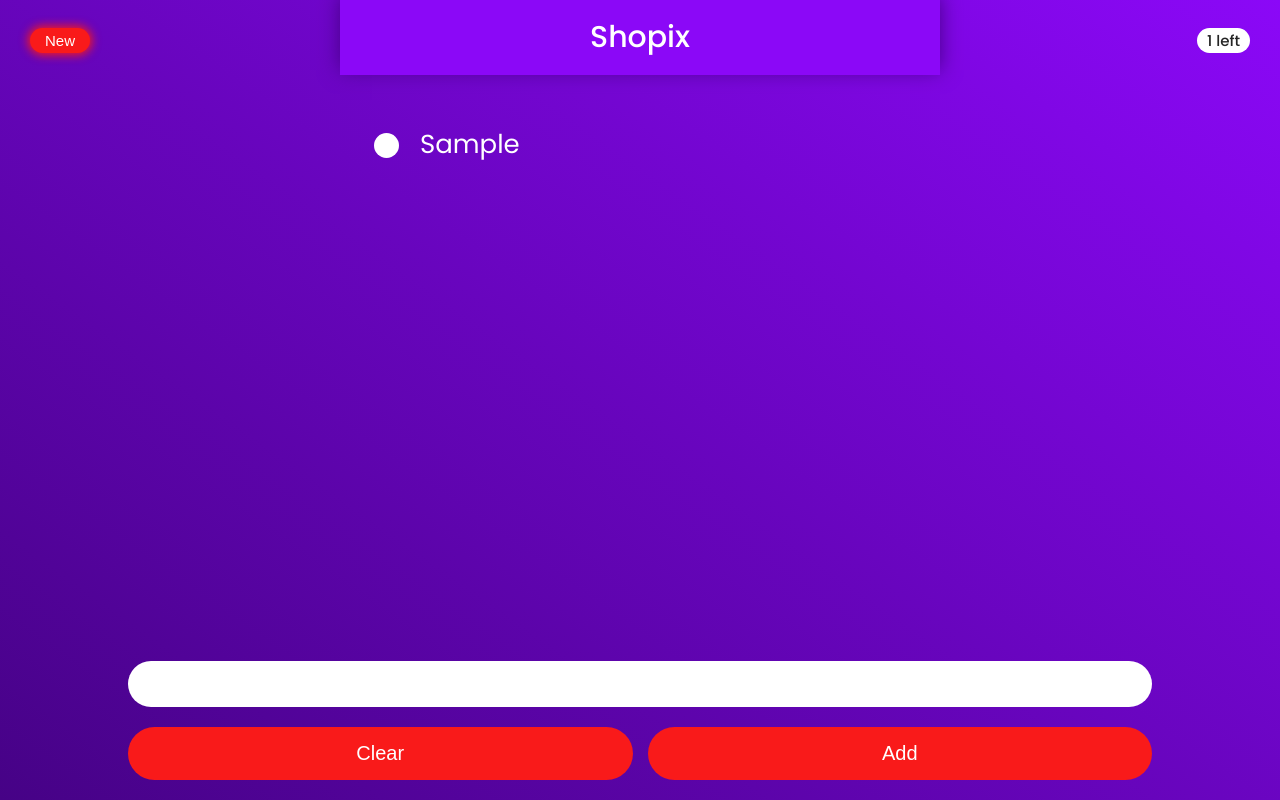
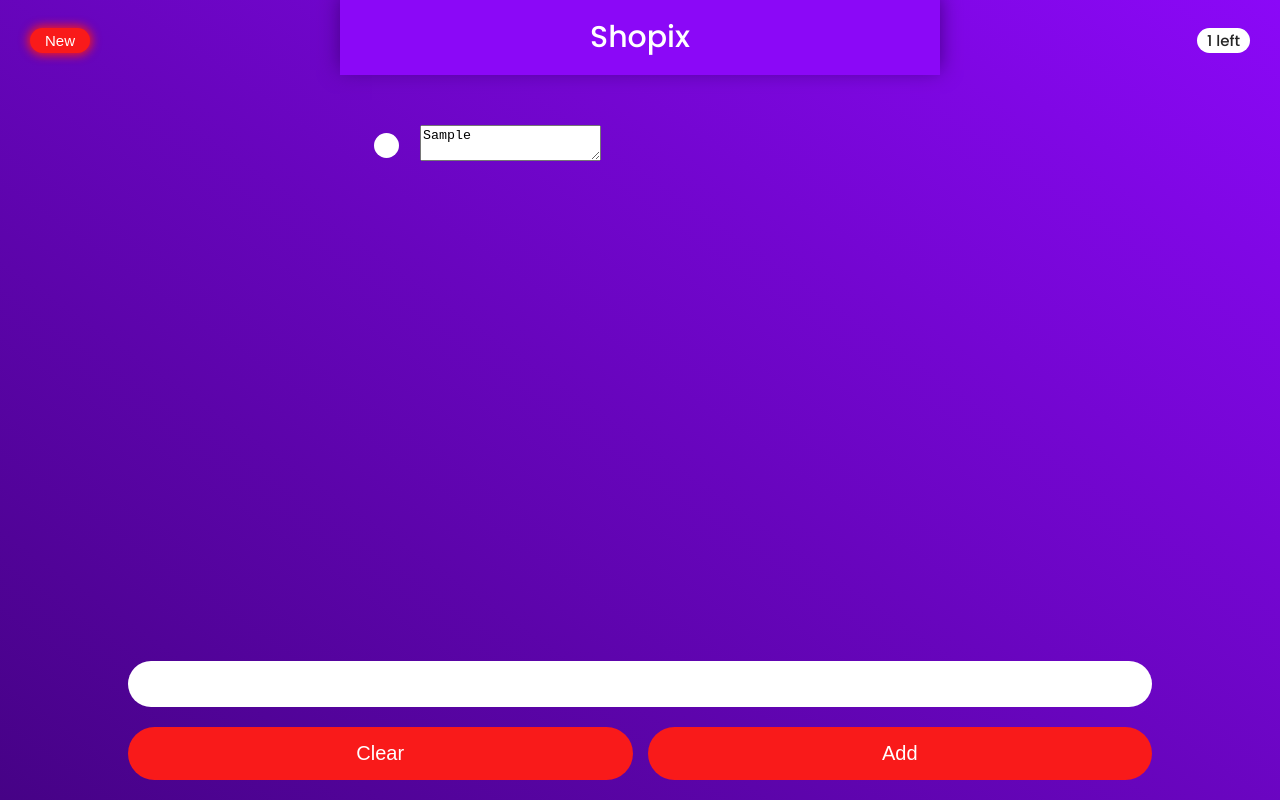
Before and after one commit to BenWhite101/ReactTodoList, a React (Create React App) app: page / in a window 1280 px wide. Both pictures are taken after typing "Sample" into the empty fields and a click on the button "Add". Built offline with nearby package versions, Linux system fonts and the light colour scheme.

Commit message:
Textarea

```diff
--- a/src/Todo.js
+++ b/src/Todo.js
@@ -9,7 +9,7 @@ export default function Todo({todo, toggleTodo}) {
         <div class="todo">
             <label>
                 <input type="checkbox" onChange={handleTodoClick}  checked={todo.complete}></input>
-                <span class="name">{todo.name}</span>
+                <span class="name"><textarea>{todo.name}</textarea></span>
             </label>
 
         </div>
```
